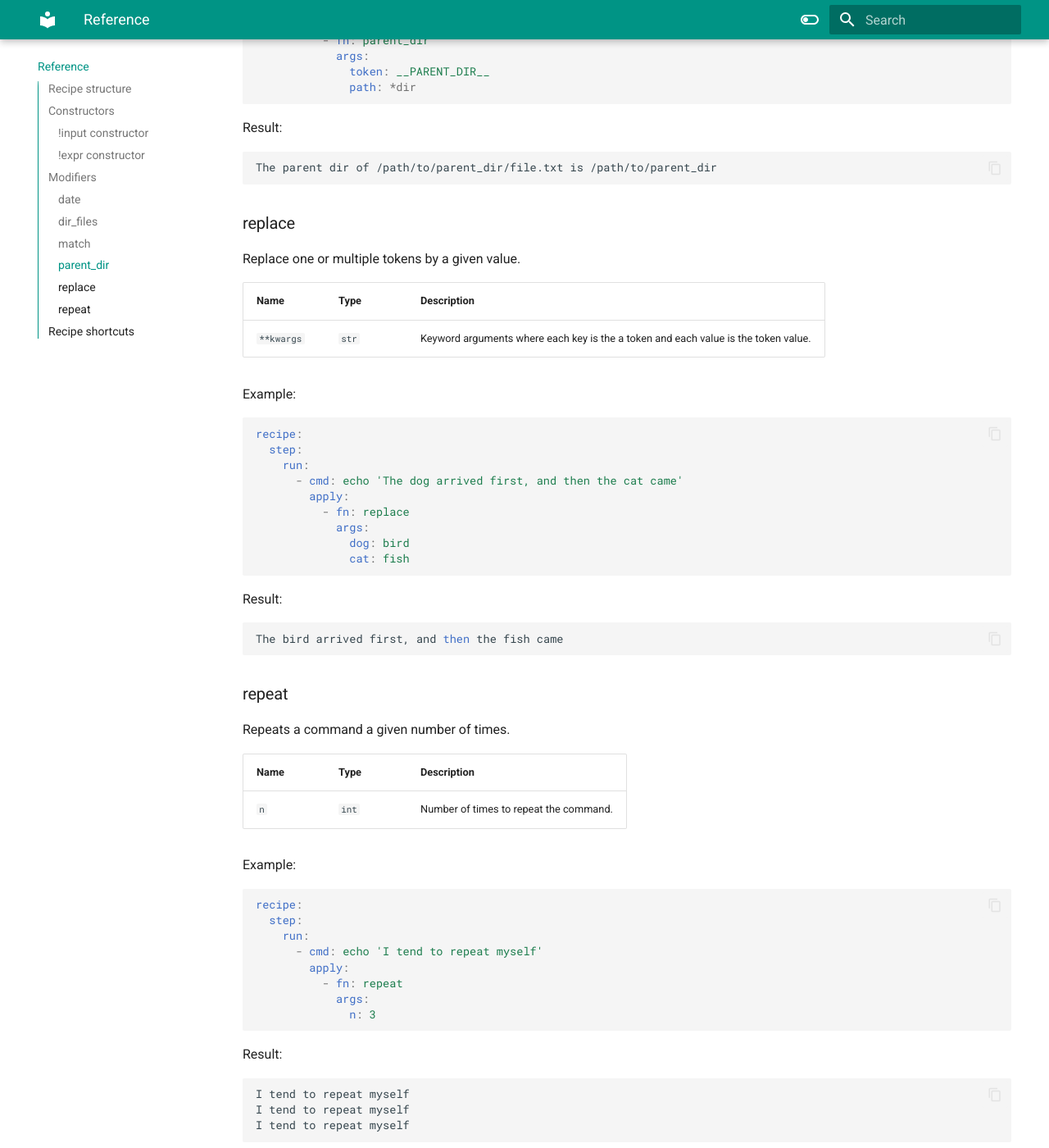
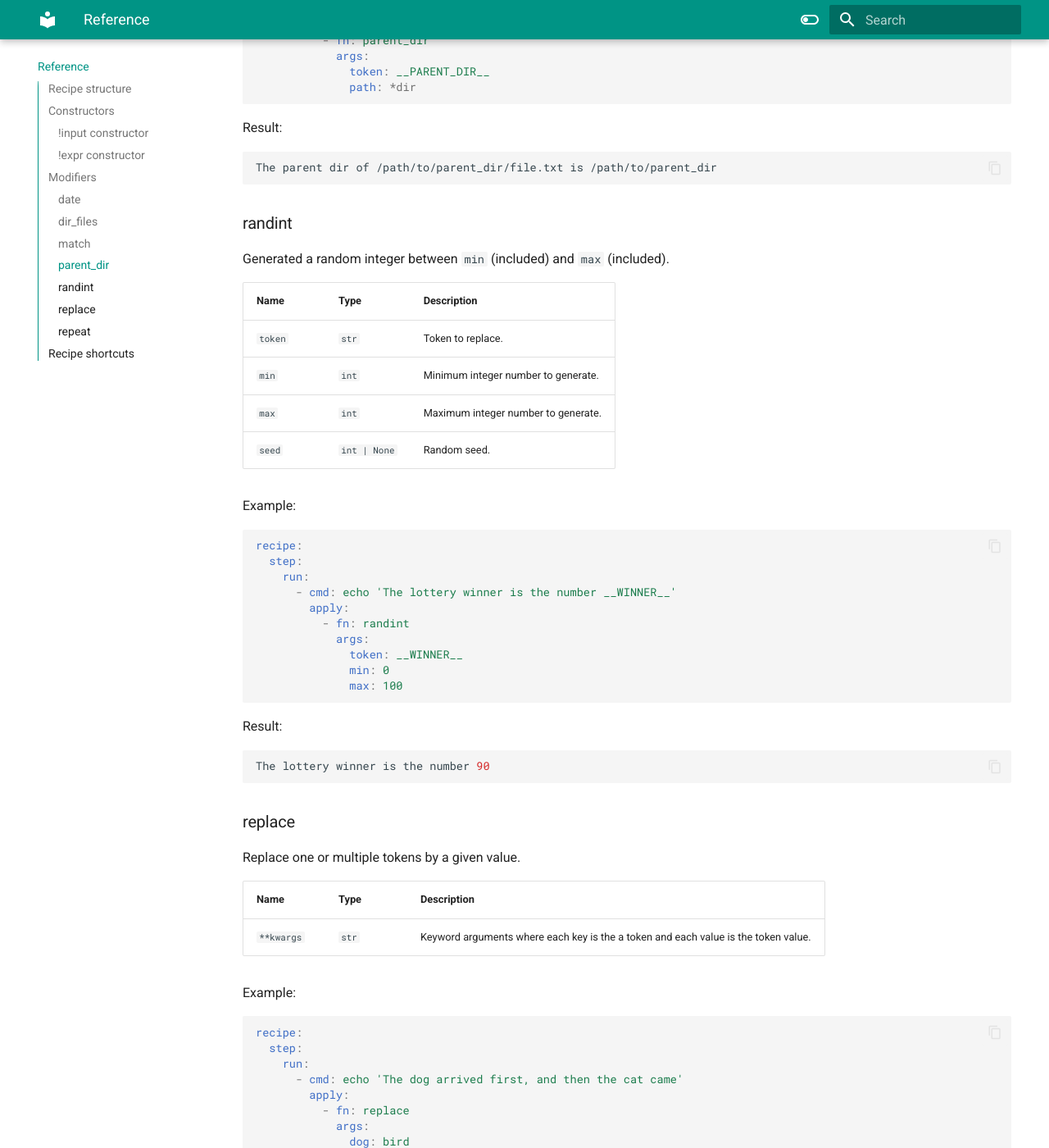
Before and after one commit to eagomez2/recp, an MkDocs documentation site: the page built from docs/reference.md, in a window 1280 px wide and 1400 px high, scrolled down 7760 px. Shown: the whole window at 82% size. Built offline with MkDocs 1.6.1 and Material for MkDocs 9.7.7, drawn with Linux system fonts in a browser that asks for light colours; comment, search, counter and statistics services are not loaded.

Commit message:
Add randint modifier

````diff
--- a/docs/reference.md
+++ b/docs/reference.md
@@ -322,6 +322,35 @@ Result:
 The parent dir of /path/to/parent_dir/file.txt is /path/to/parent_dir
 ```
 
+### randint
+Generated a random integer between `min` (included) and `max` (included).
+
+| Name    | Type         | Description                            |
+|---------|--------------|----------------------------------------|
+| `token` | `str`        | Token to replace.                      |
+| `min`   | `int`        | Minimum integer number to generate.    |
+| `max`   | `int`        | Maximum integer number to generate.    |
+| `seed`  | `int | None` | Random seed.                     |
+
+Example:
+```yaml
+recipe:
+  step:
+    run:
+      - cmd: echo 'The lottery winner is the number __WINNER__'
+        apply:
+          - fn: randint
+            args:
+              token: __WINNER__
+              min: 0
+              max: 100
+```
+
+Result:
+```bash
+The lottery winner is the number 90
+```
+
 ### replace
 Replace one or multiple tokens by a given value.
 
````
Also changed, not shown: README.md (+2 -2 lines), 1 other file.
